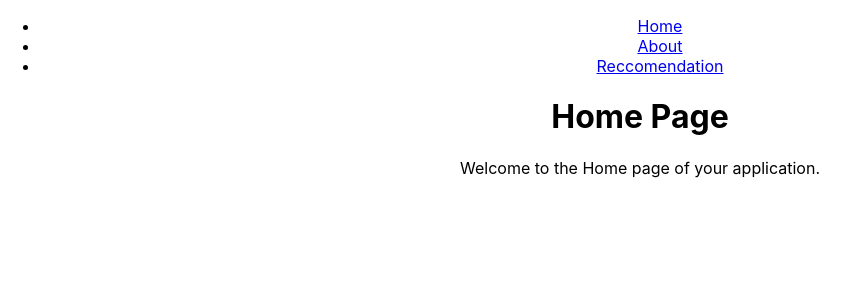
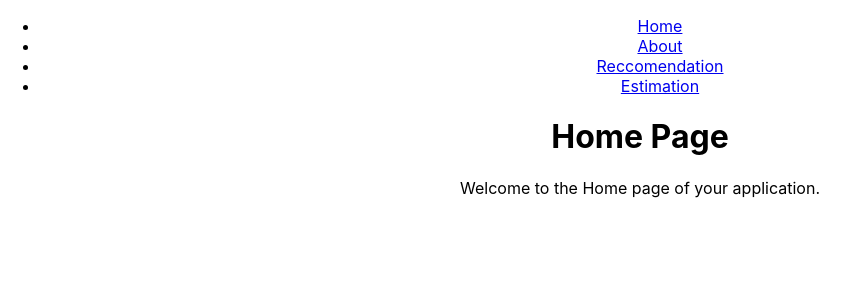
Before and after one commit to Megan-Andrews/carbon-footprint-ai, a React (Create React App) app: page / in a window 1280 px wide. Shown: the top 300 px of the page, without its empty margins (0-859 px from the left). Built offline with nearby package versions, Linux system fonts and the light colour scheme.

Commit message:
editssss

```diff
--- a/src/App.js
+++ b/src/App.js
@@ -9,6 +9,7 @@ import Reccomendation from './components/Reccomendation.js';
 import { useState } from 'react'
 import Pages from './contexts/Pages.js'
 import Context from './contexts/Context.js'
+import Estimation from './components/Estimation';
 
 function App() {
   const [page, setPage] = useState(null)
@@ -26,6 +27,8 @@ function App() {
       currentPage = (<Home />)
     } else if (page === Pages.RECCOMENDATION) {
       currentPage = (<Reccomendation />)
+    } else if (page === Pages.ESTIMATION) {
+      currentPage = (<Estimation />)
     }
 
     return (
--- /dev/null
+++ b/src/components/Estimation.js
@@ -0,0 +1,12 @@
+import React from 'react';
+
+const Estimation = () => {
+  return (
+    <div>
+      <h1>Estimation Page</h1>
+      <p>Welcome to the Estimation page of your application.</p>
+    </div>
+  );
+};
+
+export default Estimation;
--- a/src/components/Navigation.js
+++ b/src/components/Navigation.js
@@ -34,12 +34,21 @@ const Navigation = () => {
     }
 
     /**
-     * Handles Home page being opened.
+     * Handles Recommendation page being opened.
      * @param {*} e
      */
     const handleReccomendationClick = (e) => {
         e.preventDefault()
         setPage(Pages.RECCOMENDATION)
+    }
+
+     /**
+     * Handles Estimation page being opened.
+     * @param {*} e
+     */
+     const handleEstimationClick = (e) => {
+        e.preventDefault()
+        setPage(Pages.ESTIMATION)
     }
 
   return (
@@ -54,6 +63,9 @@ const Navigation = () => {
             <li className="layout-nav-main-item">
                 <a className={"nav-link" + checkIfActive(Pages.RECCOMENDATION)} href="#" onClick={handleReccomendationClick}>Reccomendation</a>
             </li>
+            <li className="layout-nav-main-item">
+                <a className={"nav-link" + checkIfActive(Pages.ESTIMATION)} href="#" onClick={handleEstimationClick}>Estimation</a>
+            </li>
 
         </ul>
     </nav>
--- a/src/components/Reccomendation.js
+++ b/src/components/Reccomendation.js
@@ -1,6 +1,6 @@
 import React from 'react';
 
-const Home = () => {
+const Recommendation = () => {
   return (
     <div>
       <h1>Reccomendation Page</h1>
@@ -9,4 +9,4 @@ const Home = () => {
   );
 };
 
-export default Home;
+export default Recommendation;
--- a/src/contexts/Pages.js
+++ b/src/contexts/Pages.js
@@ -2,6 +2,7 @@ const Pages = {
     ABOUT: "about",
     HOME: "home",
     RECCOMENDATION: "recommendation",
+    ESTIMATION: "estimation",
 }
 
 export default Pages
```
Also changed, not shown: 2 other files (tests, documents, lock files or other folders).
